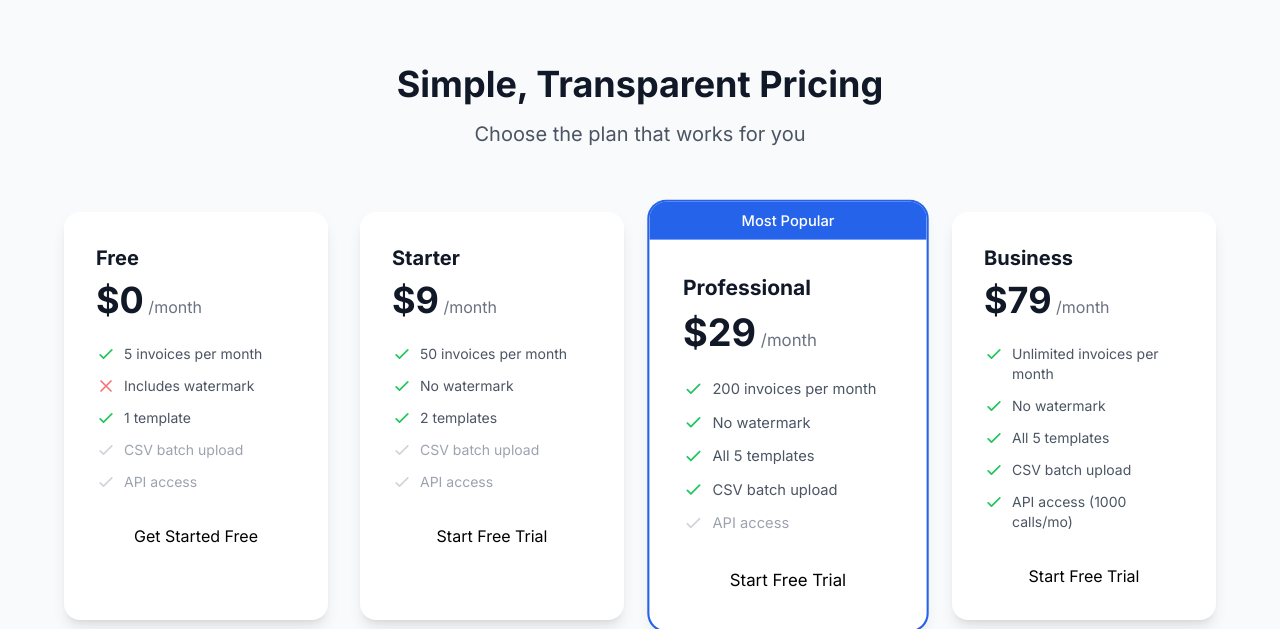
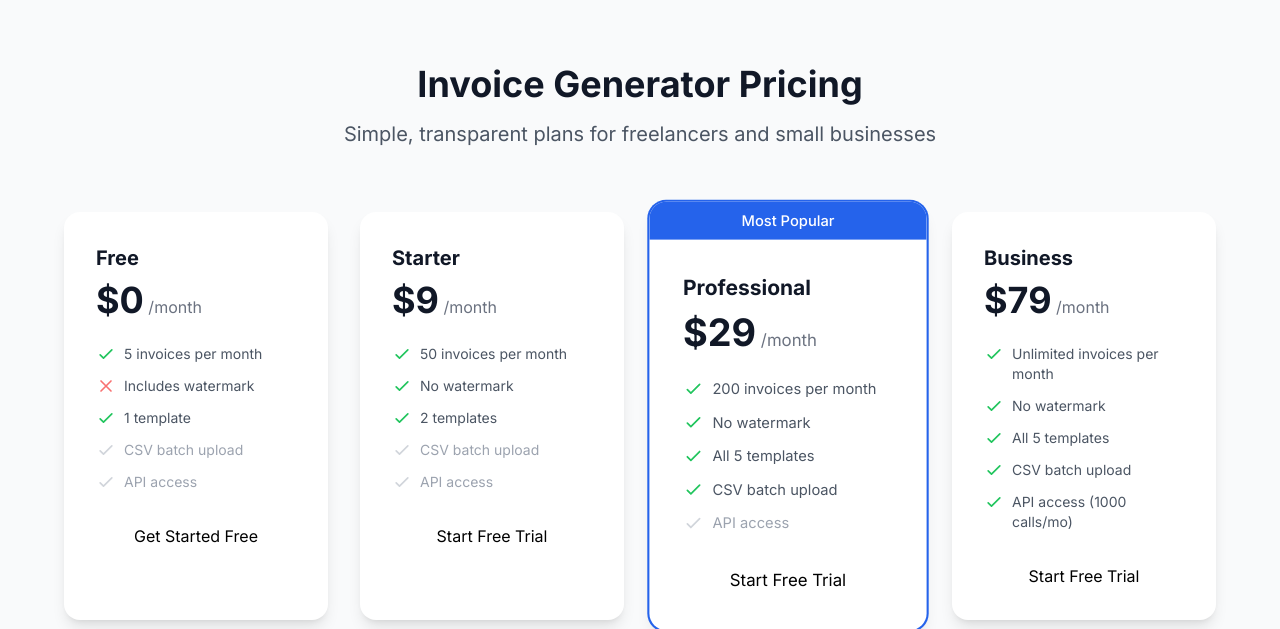
Before and after one commit to ryanpate/invoice-generator, a Django app: page /pricing/ in a window 1280 px wide. Shown: the part 65-694 px from the top of the page. Run offline with Django 4.2, Linux system fonts and the light colour scheme; parts of the project's set-up code (start-up, migrations or seed data) failed here and were passed over; some libraries are stand-ins or nearby versions.

Commit message:
Add SEO optimization to pricing page
- Update title to "Invoice Generator Pricing - Free Plan & Pro Plans from $9/mo"
- Add meta description with plan details and keywords
- Add Open Graph and Twitter Card meta tags
- Update H1 to include "Invoice Generator Pricing" keyword
- Add canonical URL for pricing page

Co-Authored-By: Claude Opus 4.5 <noreply@anthropic.com>

```diff
--- a/templates/landing/pricing.html
+++ b/templates/landing/pricing.html
@@ -1,13 +1,27 @@
 {% extends 'base.html' %}
 
-{% block title %}Pricing - InvoiceKits{% endblock %}
+{% block title %}Invoice Generator Pricing - Free Plan & Pro Plans from $9/mo | InvoiceKits{% endblock %}
+
+{% block meta_description %}Compare InvoiceKits pricing plans. Free invoice generator with 5 invoices/month, or upgrade to Pro for batch invoicing, recurring invoices, and API access. Start free today.{% endblock %}
+
+{% block meta_keywords %}invoice generator pricing, invoice software pricing, free invoice maker, invoicing plans, batch invoice pricing{% endblock %}
+
+{% block canonical_url %}https://www.invoicekits.com/pricing/{% endblock %}
+
+{% block og_title %}Invoice Generator Pricing - Plans for Every Business | InvoiceKits{% endblock %}
+
+{% block og_description %}Free invoice generator or paid plans from $9/mo. Get batch invoicing, recurring invoices, 5 PDF templates, and API access. No credit card required.{% endblock %}
+
+{% block twitter_title %}Invoice Generator Pricing - Free & Pro Plans | InvoiceKits{% endblock %}
+
+{% block twitter_description %}Create professional invoices free or upgrade for batch processing & recurring invoices. Plans from $9/mo.{% endblock %}
 
 {% block content %}
 <div class="py-16 bg-gray-50">
     <div class="max-w-7xl mx-auto px-4 sm:px-6 lg:px-8">
         <div class="text-center mb-16">
-            <h1 class="text-4xl font-bold text-gray-900 mb-4">Simple, Transparent Pricing</h1>
-            <p class="text-xl text-gray-600">Choose the plan that works for you</p>
+            <h1 class="text-4xl font-bold text-gray-900 mb-4">Invoice Generator Pricing</h1>
+            <p class="text-xl text-gray-600">Simple, transparent plans for freelancers and small businesses</p>
         </div>
 
         <div class="grid md:grid-cols-4 gap-8 max-w-6xl mx-auto">
```
